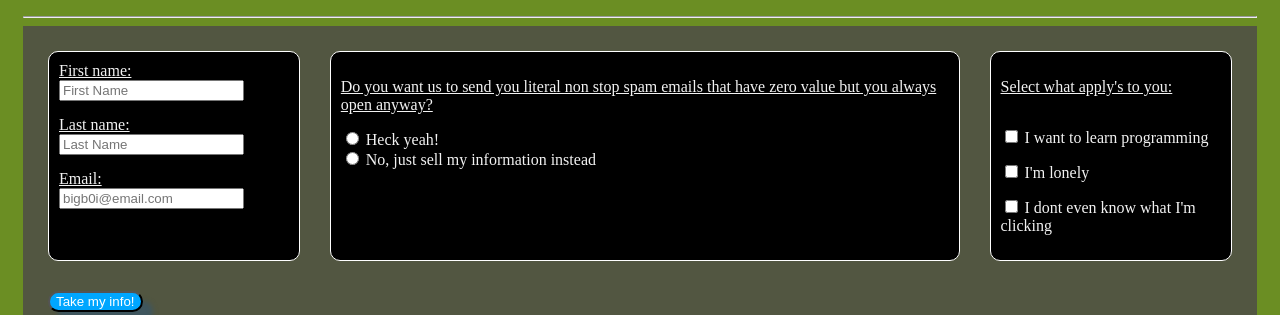
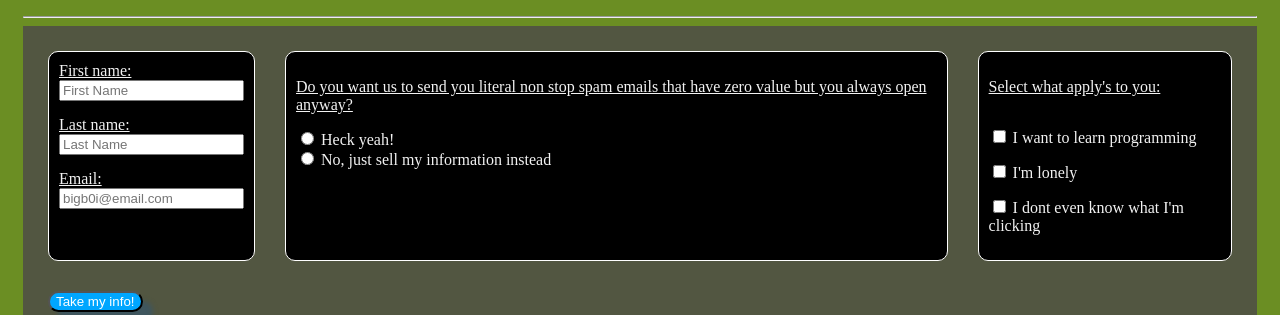
Before and after one commit to dspyk77/full-stack-course, a plain HTML site: page index.html in a window 1280 px wide. Shown: the part 493-808 px from the top of the page. Drawn offline with Linux system fonts and the light colour scheme.

Commit message:
8 - updated responsive behaivior on larger screens

```diff
--- a/global/styles.css
+++ b/global/styles.css
@@ -173,6 +173,12 @@
   }
 }
 
+@media screen and (min-width: 1275px) {
+  .sign-up-textbox {
+    display: flex;
+    flex-direction: column;
+  }
+}
 /* ---- Global *** ---- */
 
 .box-shadow {
```
